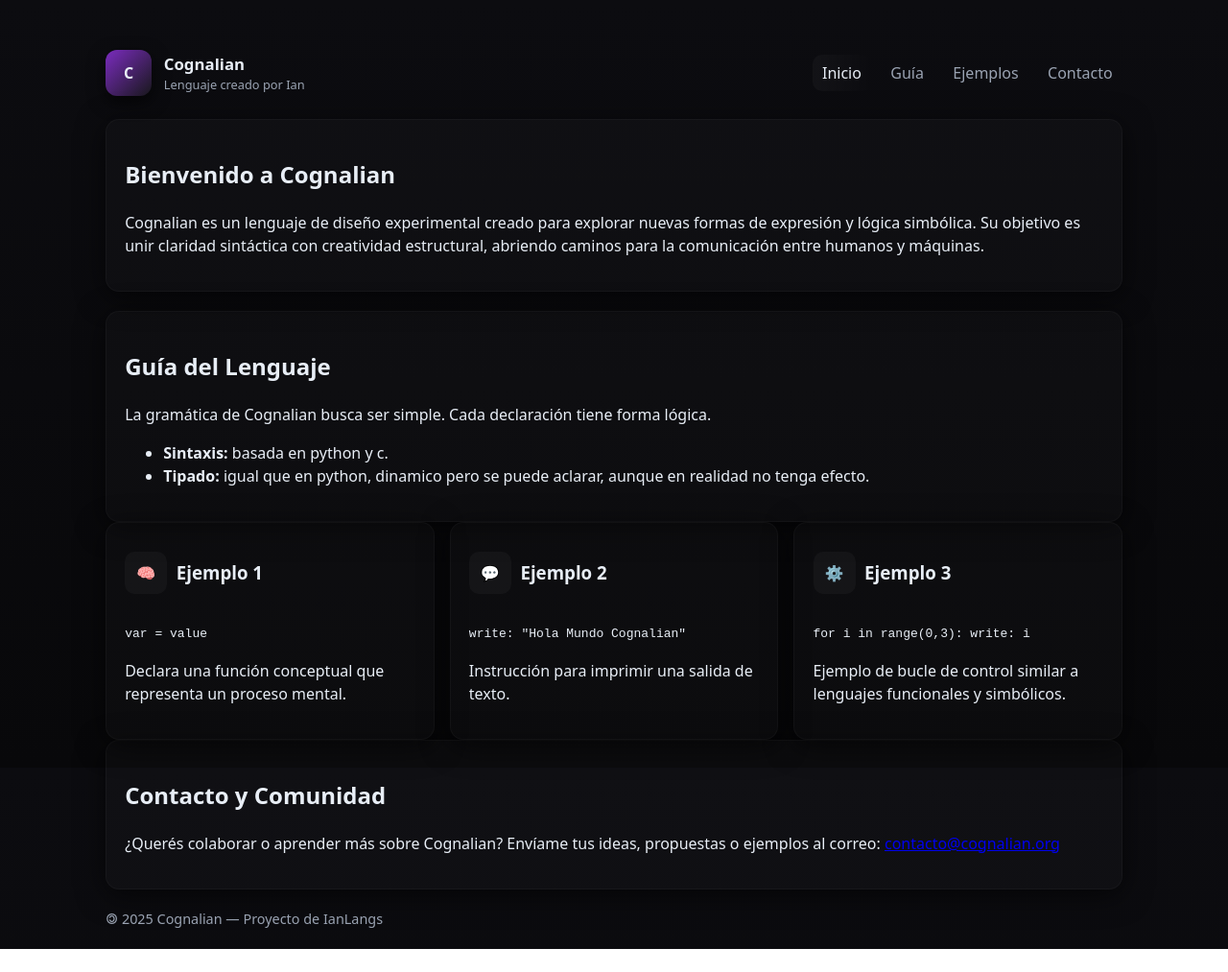
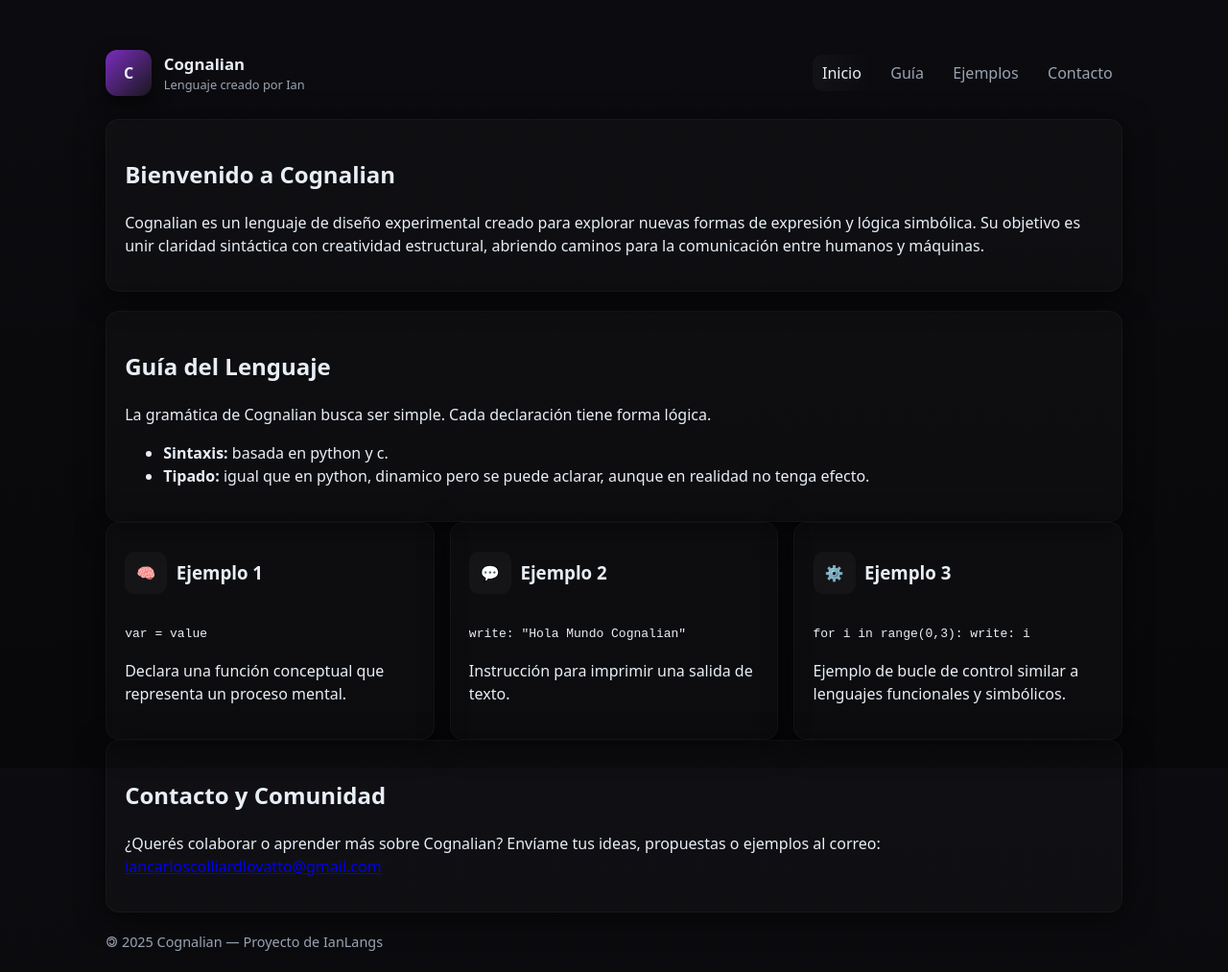
Before and after one commit to IanLangs/IanLangs.github.io, a plain HTML site: page cognalian.html in a window 1280 px wide. Shown: the whole page at 96% size. Before the commit the page ends 989 px from the top, so only its background shows below. Drawn offline with Linux system fonts and the light colour scheme.

Commit message:
Update cognalian.html

```diff
--- a/cognalian.html
+++ b/cognalian.html
@@ -80,7 +80,7 @@
       <p>
         ¿Querés colaborar o aprender más sobre Cognalian?
         Envíame tus ideas, propuestas o ejemplos al correo:
-        <a href="iancarloscolliardlovatto@gmail.com">contacto@cognalian.org</a>
+        <a href="iancarloscolliardlovatto@gmail.com">iancarloscolliardlovatto@gmail.com</a>
       </p>
     </section>
 
```
